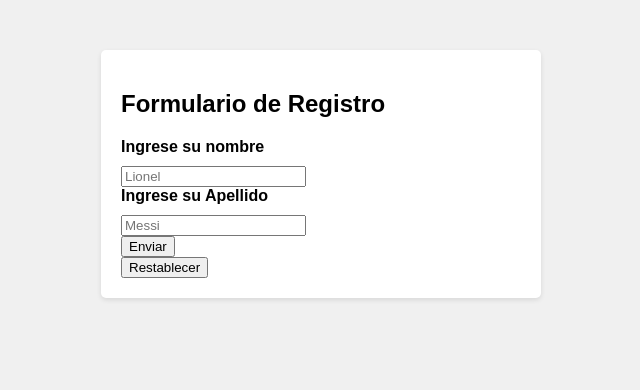
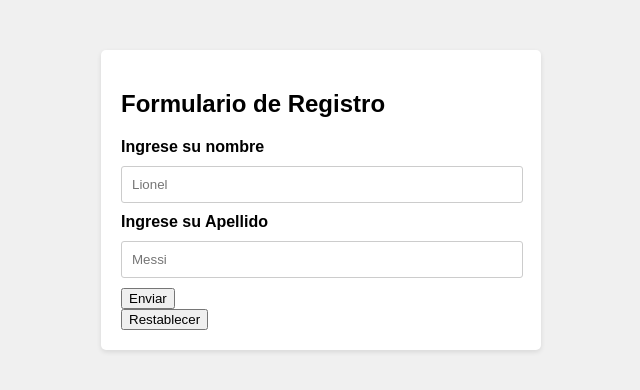
Before and after one commit to vazqueznahuel/Clementina, a React (Create React App) app: page / in a window 1280 px wide. Shown: the top 390 px of the page, without its empty margins (319-959 px from the left). Built offline with nearby package versions, Linux system fonts and the light colour scheme; no server answers; the database is empty.

Commit message:
Agregando estilos al input

```diff
--- a/src/App.css
+++ b/src/App.css
@@ -27,3 +27,12 @@ body {
     font-weight: bold;
     margin-bottom: 10px;
   }
+
+  /* Campos de entrada */
+.input-field {
+    width: 95%;
+    padding: 10px;
+    margin-bottom: 10px;
+    border: 1px solid #ccc;
+    border-radius: 3px;
+  }
```
